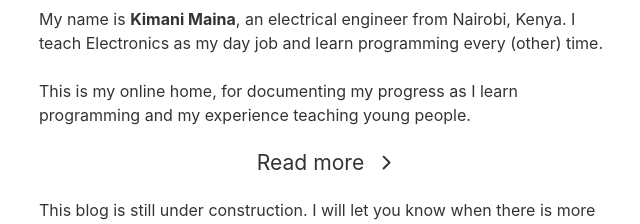
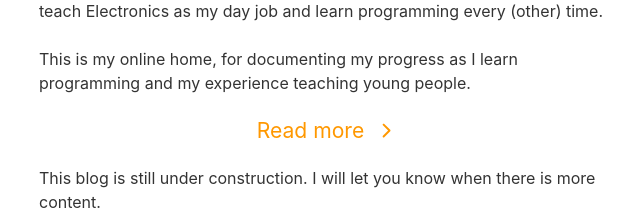
Before and after one commit to JosephMainaDev/mainadotkim-v1, a Gatsby site: page / in a window 1280 px wide. Shown: the part 317-541 px from the top of the page, without its empty margins (313-953 px from the left). Built offline with nearby package versions, Linux system fonts and the light colour scheme; Gatsby itself is replaced by a stand-in of ours; some packages are replaced by stand-ins of ours.

Commit message:
Remove top margin in about/index pages

```diff
--- a/src/pages/about.js
+++ b/src/pages/about.js
@@ -11,7 +11,6 @@ const AboutContainer = styled.div`
   max-width: 38rem;
   height: 100vh;
   background-color: #fff;
-  margin-top: 2rem;
   margin-left: auto;
   margin-right: auto;
   padding-left: 1rem;
--- a/src/pages/index.js
+++ b/src/pages/index.js
@@ -13,7 +13,6 @@ const HomeContainer = styled.div`
   max-width: 38rem;
   height: 100vh;
   background-color: #fff;
-  margin-top: 2rem;
   margin-left: auto;
   margin-right: auto;
   padding-left: 1rem;
@@ -52,7 +51,7 @@ const TwitterLink = styled.a`
 const AboutLink = styled(Link)`
   display: flex;
   align-items: center;
-  color: inherit;
+  color: #ff9800;
   font-weight: 400;
   text-decoration: none;
   margin: 0px;
@@ -60,7 +59,7 @@ const AboutLink = styled(Link)`
 
   &:hover {
     text-decoration: Underline;
-    color: inherit;
+    color: #ff9800;
   }
 `
 
```
